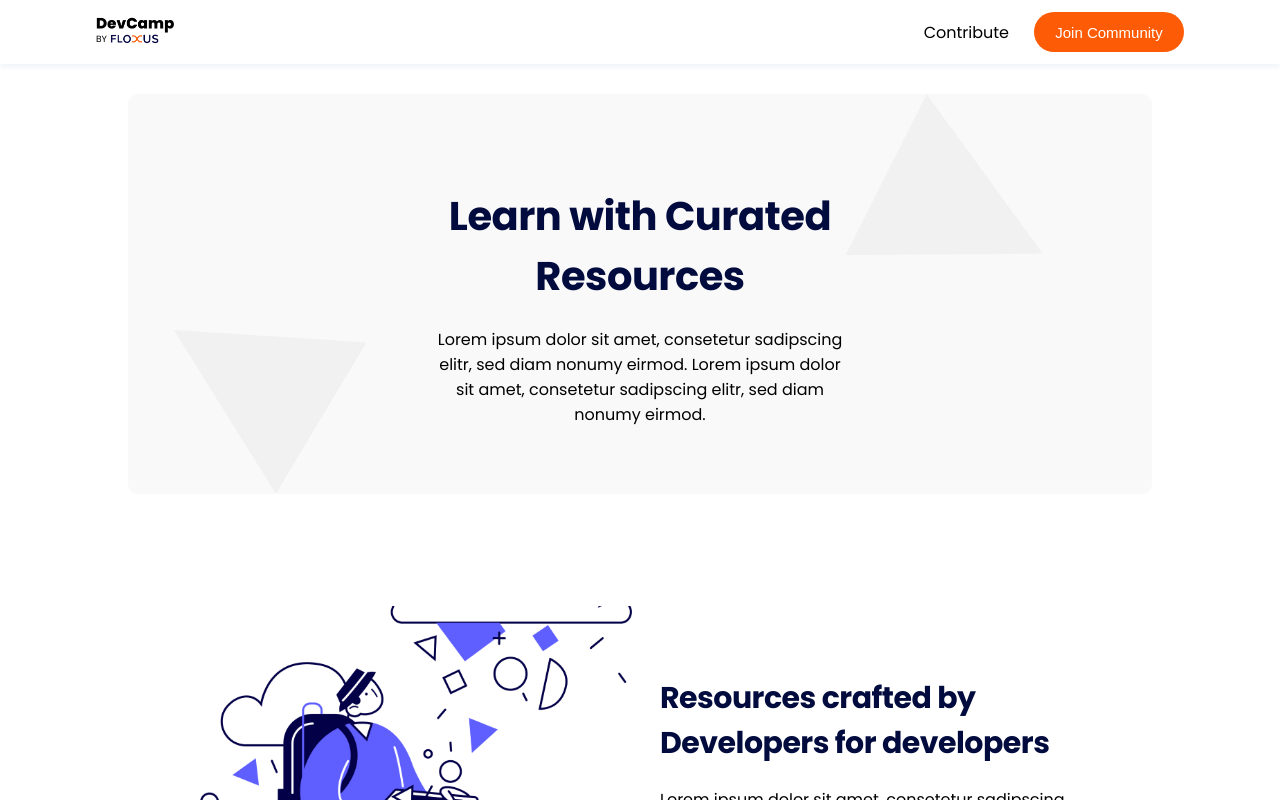
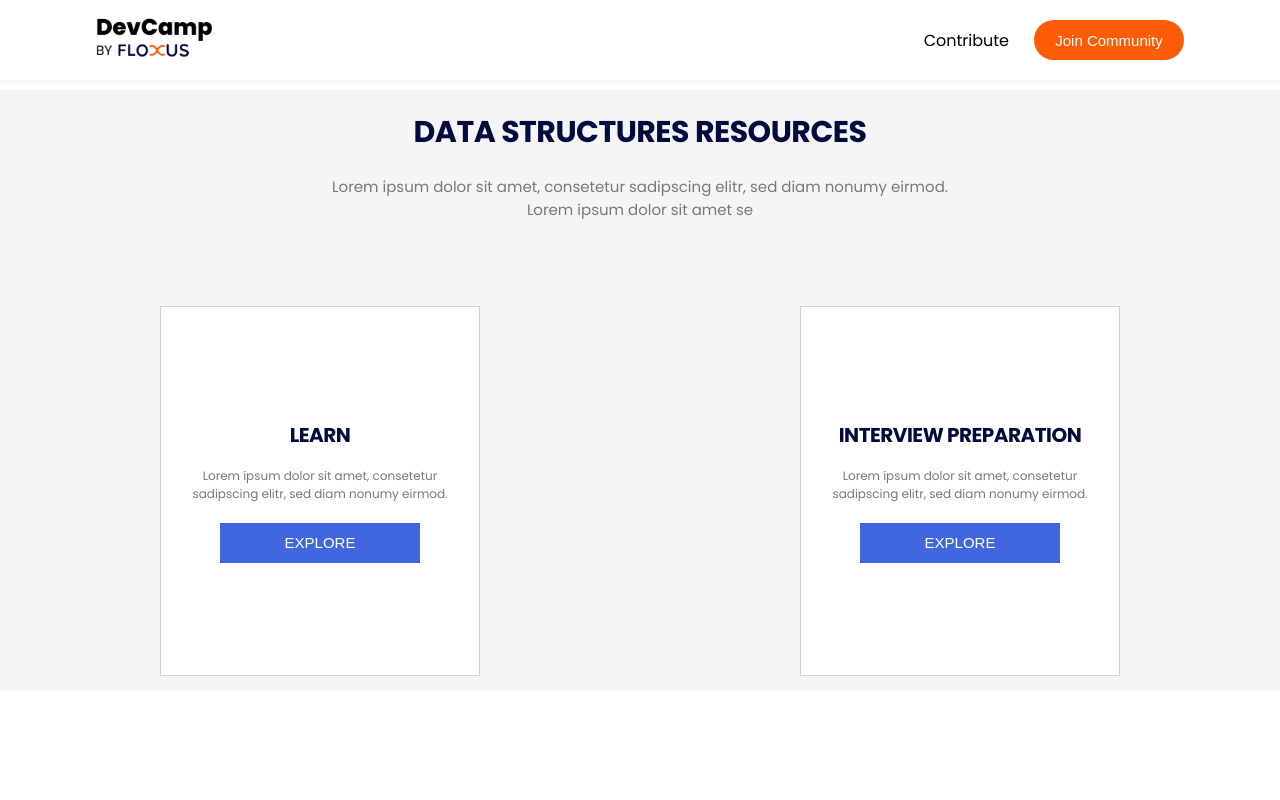
Before and after one commit to divyashasinha23/Floxus-Devcamps, a React (Create React App) app: page /data-structures in a window 1280 px wide. Shown: the top 800 px of the page. Built offline with nearby package versions, Linux system fonts and the light colour scheme.

Commit message:
resource section added

```diff
--- a/package.json
+++ b/package.json
@@ -8,6 +8,7 @@
     "@testing-library/user-event": "^12.8.3",
     "react": "^17.0.2",
     "react-dom": "^17.0.2",
+    "react-router-dom": "^5.2.0",
     "react-scripts": "4.0.3",
     "styled-components": "^5.2.3",
     "web-vitals": "^1.1.1"
--- a/src/App.js
+++ b/src/App.js
@@ -1,14 +1,33 @@
 import './index.css';
+import {BrowserRouter as Router, Switch, Route} from 'react-router-dom';
 import HeroSection from './components/HeroSection/HeroSection';
 import Navbar from './components/Navbar/Navbar';
 import USPSection from './components/USPSection/USPSection.js';
+import DataStructure from './components/DataStructure/DataStructure';
+import SystemDesign from './components/SystemDesign/SystemDesign';
 
 function App() {
   return (
     <>
-      <Navbar />
-      <HeroSection />
+    <Router>
+      <Navbar/>
+      <Switch>
+      <Route path = "/" exact>
+      <HeroSection/>,
       <USPSection />
+      </Route>
+
+      <Route path= '/data-structures' exact >
+        <DataStructure />
+      </Route>
+
+      <Route path= '/System-design' exact >
+        <SystemDesign />
+      </Route>
+
+
+      </Switch>
+      </Router>
     </>
   );
 }
--- /dev/null
+++ b/src/components/Card/Card.js
@@ -0,0 +1,72 @@
+import React from 'react'
+import styled from 'styled-components';
+
+const CardContainer = styled.div`
+width: 320px;
+height: 370px;
+border: 1.5px solid #d3d3d3;
+box-sizing: border-box;
+align-items: center;
+margin: 15px auto;
+display: flex;
+margin-top: 70px;
+flex-flow: row wrap;
+background-color: #fff;
+`
+
+const CardItem = styled.div`
+display: flex;
+justify-content: center;
+align-items:center;
+width:100%;
+heigth: 100vh;
+flex-direction: column;
+
+
+.Heading {
+    font-size: 20px;
+    text-align: center;
+    color: #020b3d;
+    letter-spacing: -0.5px;
+    margin-bottom: 5px;
+    margin-top:20px;
+  }
+
+  .description {
+    text-align: center;
+    width: 85%;
+    color: #787878;
+    font-size: 12px;
+    margin-bottom: 20px;
+  }
+
+  .btn {
+    width: 200px;
+    height: 40px;
+    margin-bottom: 20px;
+    background-color: #4066E0;
+    color: #ffff;
+    font-size: 15px;
+    border: none;
+  }
+`
+
+function Card(props) {
+    return (
+        <>
+        <CardContainer>
+          <CardItem>
+              <h1 className="Heading">
+                  {props.label}
+              </h1>
+              <p className='description'>
+                 {props.description}
+              </p>
+              <button className="btn">EXPLORE</button>
+          </CardItem>
+        </CardContainer>
+        </>
+    )
+}
+
+export default Card
--- /dev/null
+++ b/src/components/DataStructure/DataStructure.js
@@ -0,0 +1,47 @@
+import React from 'react';
+import Resources from '../Resources/Resources';
+import styled from 'styled-components';
+import Card from '../Card/Card';
+
+
+const ResourceContainer = styled.div`
+background-color: #f5f5f5;
+`
+
+
+const ResourceDetail = styled.div`
+display: flex;
+flex-direction: row;
+flex-wrap: row-wrap;
+align-items: center;
+align-content: flex-start;
+`
+
+
+function DataStructure() {
+    return (
+        <>
+        <ResourceContainer>
+            <Resources
+            Heading= 'DATA STRUCTURES RESOURCES'
+            Description='Lorem ipsum dolor sit amet, consetetur sadipscing elitr, sed diam
+            nonumy eirmod. Lorem ipsum dolor sit amet se'
+            />
+            <ResourceDetail >
+            <Card
+            label= 'LEARN'
+            description='Lorem ipsum dolor sit amet, consetetur sadipscing elitr, sed diam
+            nonumy eirmod.'
+            />
+            <Card
+            label = 'INTERVIEW PREPARATION'
+            description='Lorem ipsum dolor sit amet, consetetur sadipscing elitr, sed diam
+            nonumy eirmod.'
+            />
+            </ResourceDetail>
+            </ResourceContainer>
+        </>
+    )
+}
+
+export default DataStructure
--- a/src/components/Navbar/Navbar.js
+++ b/src/components/Navbar/Navbar.js
@@ -5,7 +5,7 @@ import DevcampLogo from '../../images/mainLogo.png';
 const NavbarWrapper = styled.div`
   display: flex;
   width: 100%;
-  height: 8vh;
+  height: 10vh;
   justify-content: center;
   align-items: center;
   box-shadow: 0px 4px 4px #f3f6fa;
@@ -24,7 +24,7 @@ const NavbarContainer = styled.div`
     height: auto;
 
     img {
-      height: 40px;
+      height: 60px;
     }
   }
 
--- /dev/null
+++ b/src/components/Resources/Resources.js
@@ -0,0 +1,50 @@
+import React from 'react'
+import styled from 'styled-components';
+
+
+const ResourceContainer= styled.div`
+width: 100%;
+heigth: 100vh;
+display: flex;
+flex-direction: column;
+justify-content: center;
+align-items:center;
+object-fit: contain;
+
+
+@media (max-width: 496px) {
+    height: auto;
+    flex-direction: column;
+  }
+
+  .Heading {
+    font-size: 30px;
+    font-weight: 700;
+    width: 40%;
+    text-align: center;
+    color: #020b3d;
+    letter-spacing: -0.5px;
+    margin-bottom: 5px;
+  }
+
+  .Description {
+    text-align: center;
+    width: 50%;
+    color: #787878;
+    font-size: 15px;
+  }
+`
+
+
+function Resources(props) {
+    return (
+        <>
+    <ResourceContainer>
+    <h1 className="Heading">{props.Heading}</h1>
+     <p className="Description">{props.Description}</p>
+     </ResourceContainer>
+        </>
+    )
+}
+
+export default Resources
--- /dev/null
+++ b/src/components/SystemDesign/SystemDesign.js
@@ -0,0 +1,23 @@
+import React from 'react';
+import Resources from '../Resources/Resources';
+import styled from 'styled-components';
+
+
+const ResourceContainer = styled.div`
+background-color: #f5f5f5;`
+
+function SystemDesign() {
+    return (
+        <>
+         <ResourceContainer>
+        <Resources
+        Heading= 'System Design Resources'
+        Description='Lorem ipsum dolor sit amet, consetetur sadipscing elitr, sed diam
+        nonumy eirmod. Lorem ipsum dolor sit amet se'
+        />
+        </ResourceContainer>
+    </>
+    )
+}
+
+export default SystemDesign
```
Also changed, not shown: 1 other file (tests, documents, lock files or other folders).
